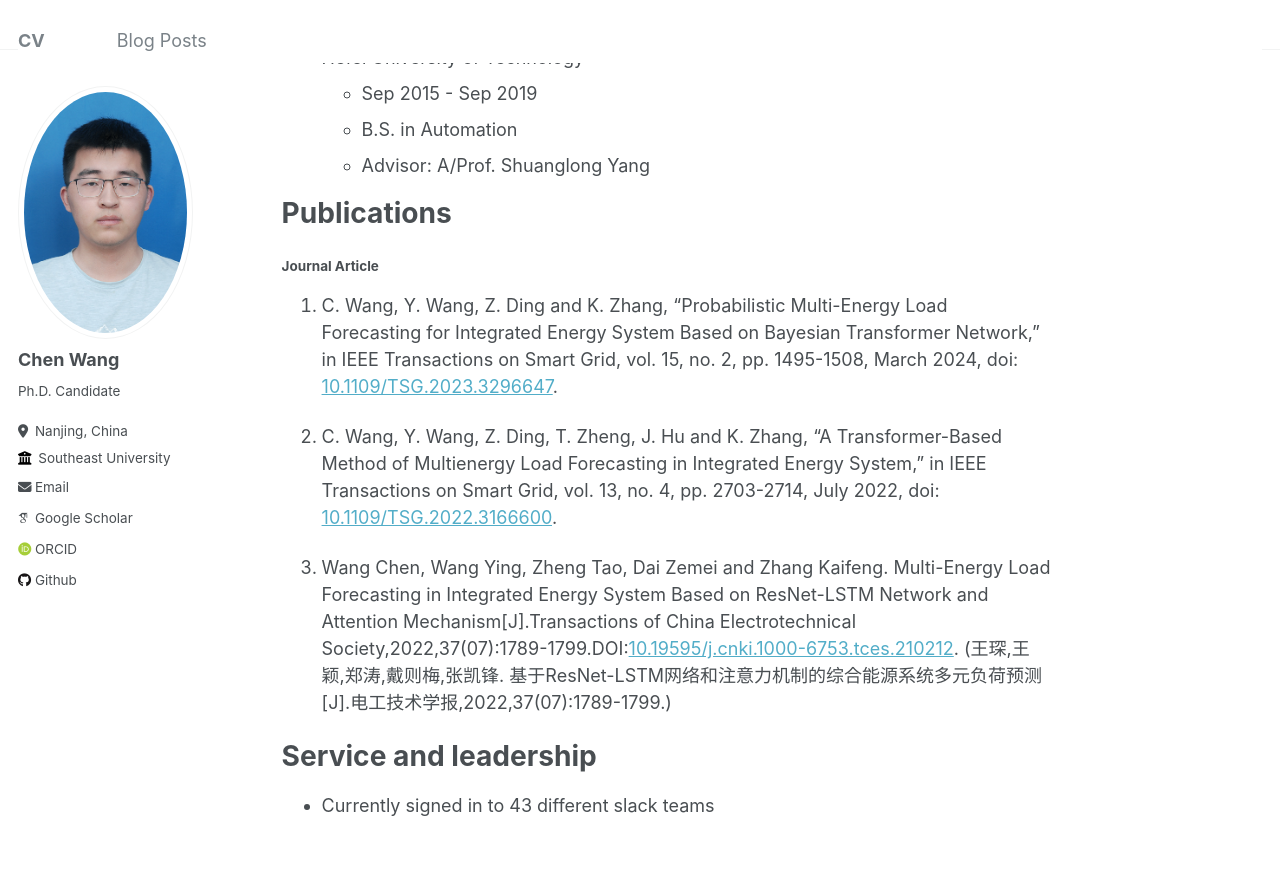
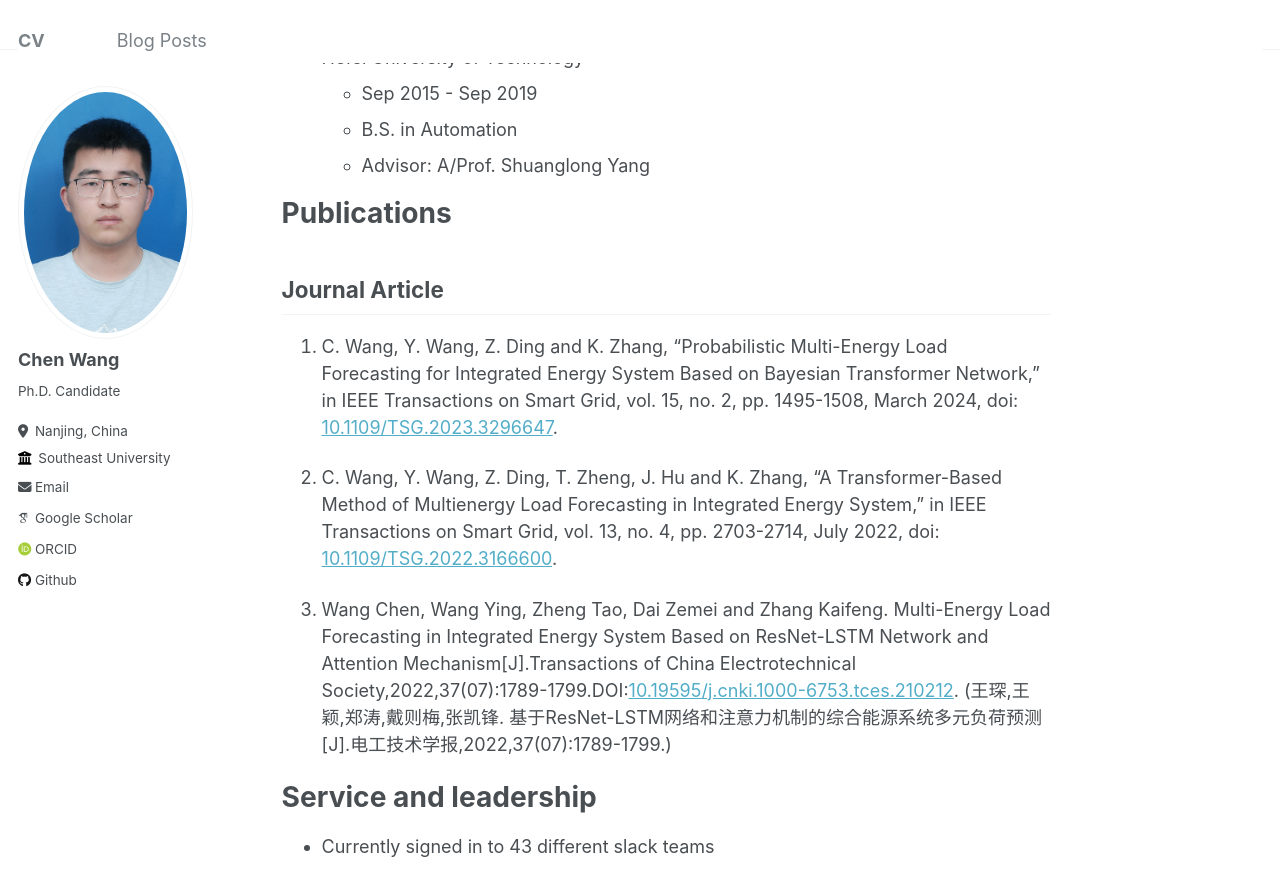
Before and after one commit to wangc1073/wangc1073.github.io, a Jekyll site: the page built from _pages/about.md, in a window 1280 px wide and 900 px high, scrolled down 615 px. Shown: the top 896 px of the window. Built offline with Jekyll 4.4.1, drawn with Linux system fonts in a browser that asks for light colours; some web fonts are replaced.

```diff
--- a/_pages/about.md
+++ b/_pages/about.md
@@ -33,7 +33,7 @@ Education
 Publications
 ======
 
-#### Journal Article
+## Journal Article
 
 1. C. Wang, Y. Wang, Z. Ding and K. Zhang, "Probabilistic Multi-Energy Load Forecasting for Integrated Energy System Based on Bayesian Transformer Network," in IEEE Transactions on Smart Grid, vol. 15, no. 2, pp. 1495-1508, March 2024, doi: [10.1109/TSG.2023.3296647](https://doi.org/10.1109/TSG.2023.3296647).
 
```
